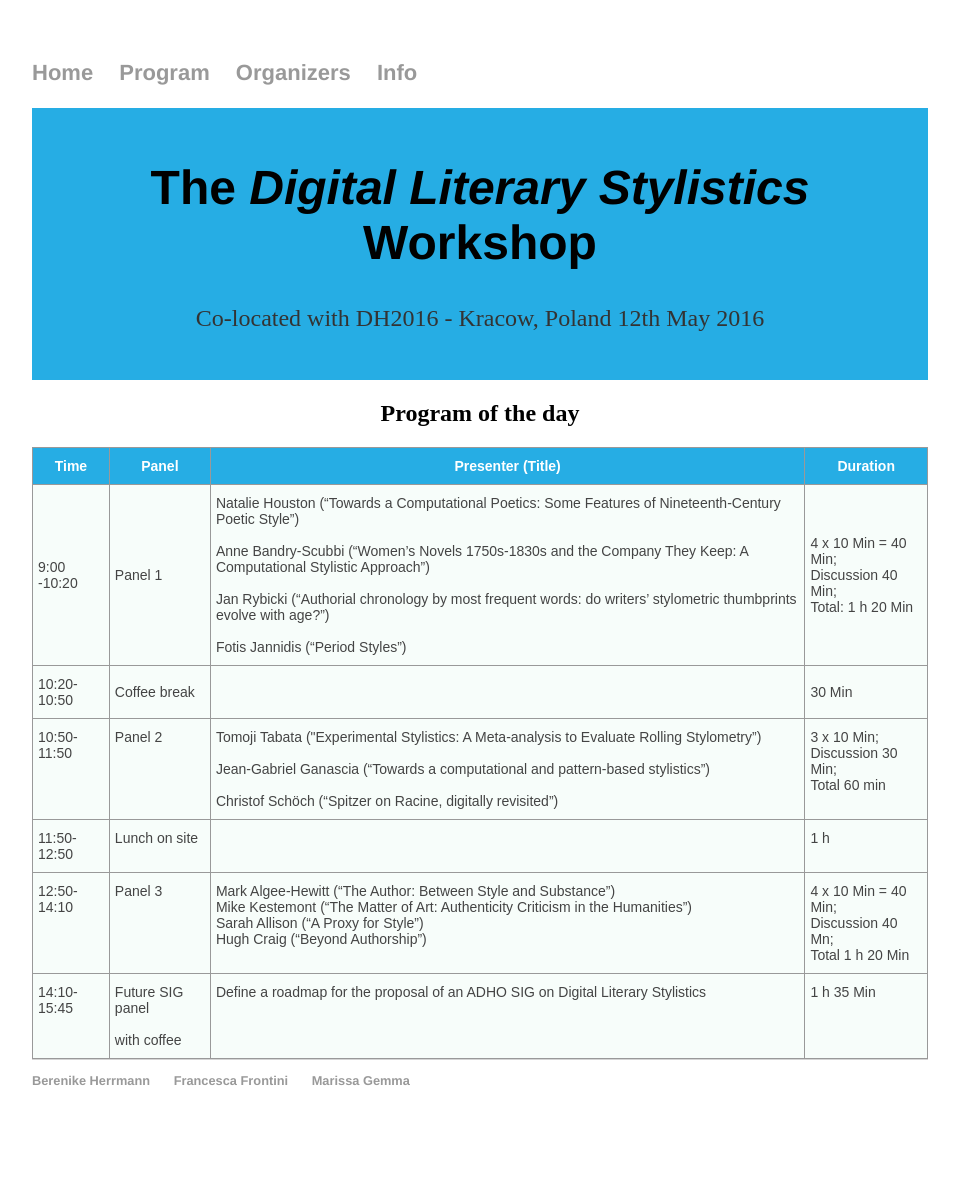
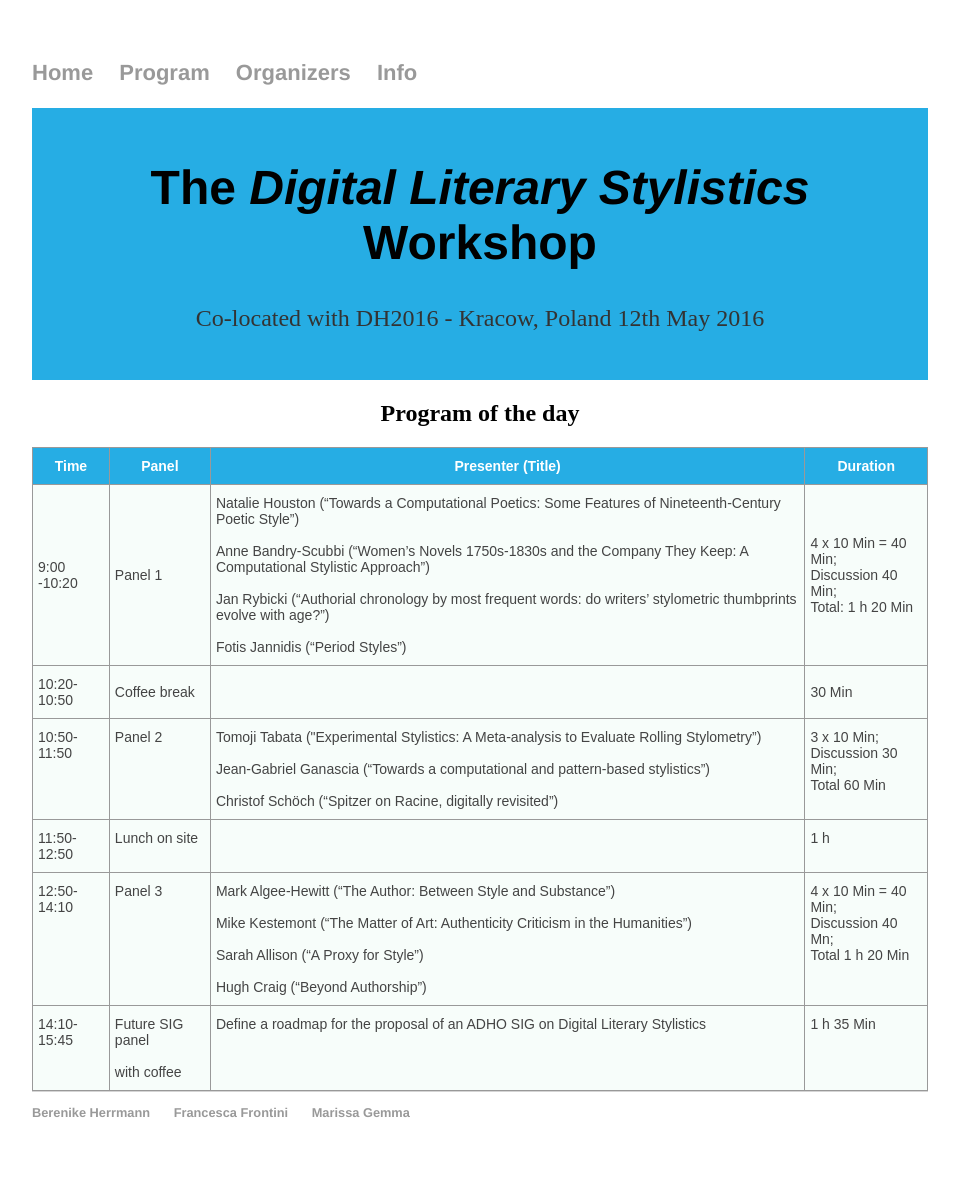
Before and after one commit to DigitalLiteraryStylistic/-DigitalLiteraryStylistic.github.io, a Jekyll site: the page built from program.html, in a window 1280 px wide. Shown: the whole page, without its empty margins (160-1119 px from the left). Built offline with Jekyll 4.4.1, drawn with Linux system fonts in a browser that asks for light colours; before the commit the page ends 1148 px from its top, so only the background shows below that.

Commit message:
Update program.html

```diff
--- a/program.html
+++ b/program.html
@@ -39,7 +39,7 @@ title: Digital Literary Stylistics Workshop - Co-located with DH2016
     <td class="tg-yw4l">10:50-11:50</td>
     <td class="tg-yw4l">Panel 2</td>
     <td class="tg-yw4l">Tomoji Tabata ("Experimental Stylistics: A Meta-analysis to Evaluate Rolling Stylometry”)<br><br>Jean-Gabriel Ganascia (“Towards a computational and pattern-based stylistics”)<br><br>Christof Schöch (“Spitzer on Racine, digitally revisited”)</td>
-    <td class="tg-yw4l">3 x 10 Min;<br>Discussion 30 Min;<br>Total 60 min</td>
+    <td class="tg-yw4l">3 x 10 Min;<br>Discussion 30 Min;<br>Total 60 Min</td>
   </tr>
   <tr>
     <td class="tg-yw4l">11:50-12:50</td>
@@ -50,7 +50,7 @@ title: Digital Literary Stylistics Workshop - Co-located with DH2016
   <tr>
     <td class="tg-yw4l">12:50-14:10</td>
     <td class="tg-yw4l">Panel 3</td>
-    <td class="tg-yw4l">Mark Algee-Hewitt (“The Author: Between Style and Substance”)<br>Mike Kestemont (“The Matter of Art: Authenticity Criticism in the Humanities”)<br>Sarah Allison (“A Proxy for Style”)<br>Hugh Craig (“Beyond Authorship”)</td>
+    <td class="tg-yw4l">Mark Algee-Hewitt (“The Author: Between Style and Substance”)<br><br>Mike Kestemont (“The Matter of Art: Authenticity Criticism in the Humanities”)<br><br>Sarah Allison (“A Proxy for Style”)<br><br>Hugh Craig (“Beyond Authorship”)</td>
     <td class="tg-yw4l">4 x 10 Min = 40 Min;<br>Discussion 40 Mn;<br>Total 1 h 20 Min</td>
   </tr>
   <tr>
```
